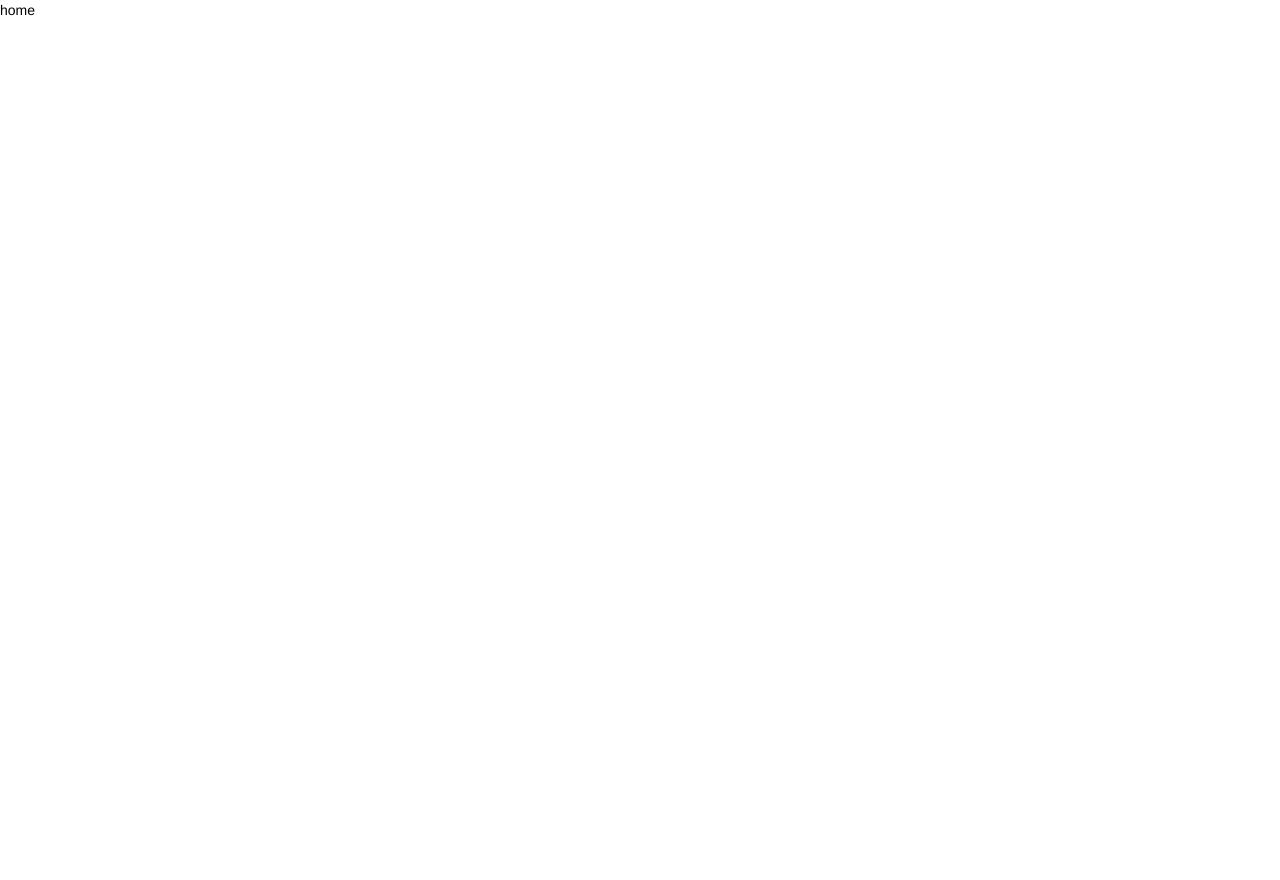
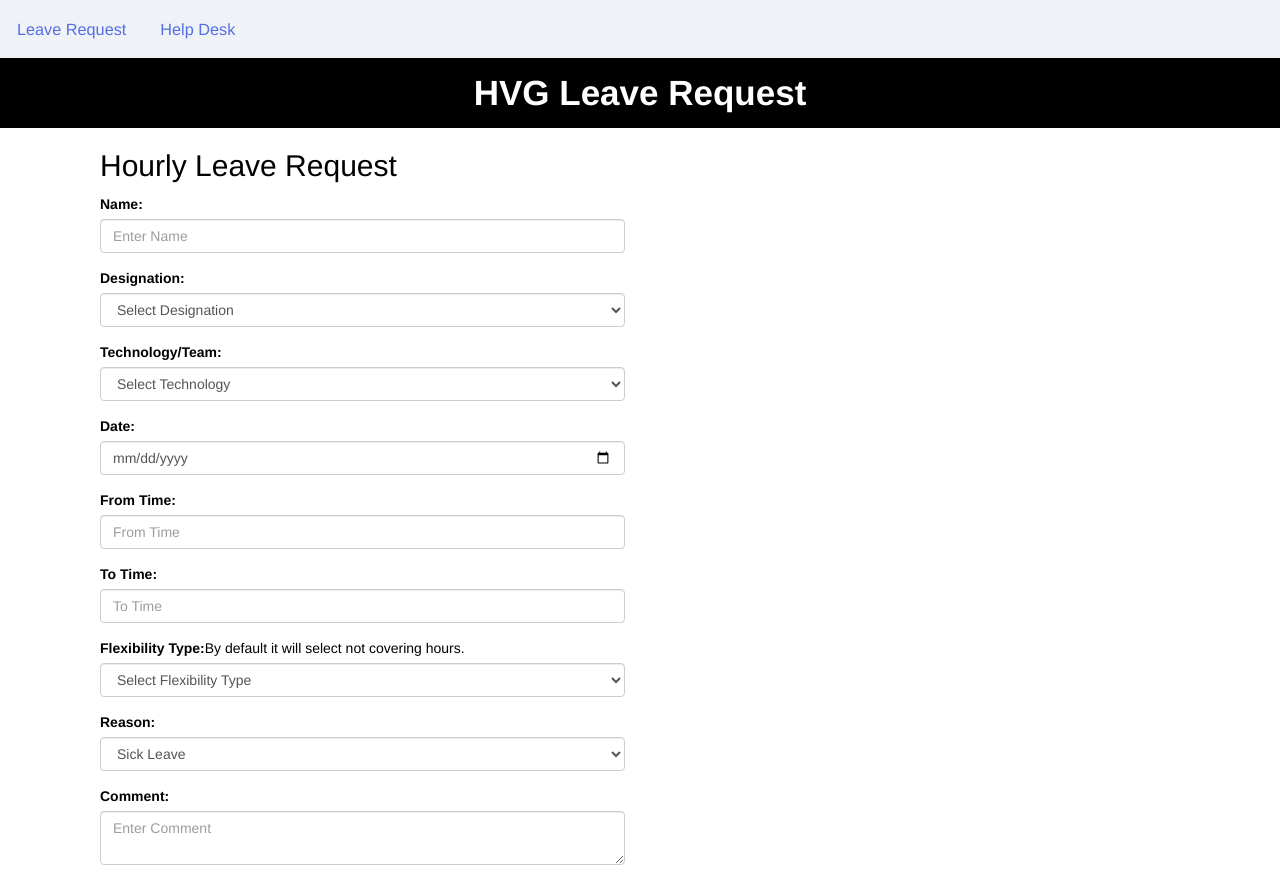
Before and after one commit to sagar-vaghela/employee-management, a Next.js app: page / in a window 1280 px wide. Before the commit the page ends 800 px from the top, so only its background shows below. Built offline with nearby package versions, Linux system fonts and the light colour scheme.

Commit message:
create navbar

```diff
--- /dev/null
+++ b/src/components/NavBar/Nav.js
@@ -0,0 +1,39 @@
+import Link from 'next/link'
+import React from 'react'
+
+function Nav() {
+  return (
+    <>
+    <nav class="navbar navbar-expand-lg navbar-light bg-light">
+        <button
+          class="navbar-toggler"
+          type="button"
+          data-toggle="collapse"
+          data-target="#navbarSupportedContent"
+          aria-controls="navbarSupportedContent"
+          aria-expanded="false"
+          aria-label="Toggle navigation"
+        >
+          <span class="navbar-toggler-icon"></span>
+        </button>
+
+        <div class="collapse navbar-collapse" id="navbarSupportedContent">
+          <ul class="navbar-nav mr-auto">
+            <li class="nav-item">
+              <button type="button" className="btn btn-link btn-lg">
+                <Link href={"/"}>Leave Request</Link>
+              </button>
+            </li>
+            <li class="nav-item">
+              <button type="button" className="btn btn-link btn-lg">
+                <Link href={"/help-desk"}>Help Desk</Link>
+              </button>
+            </li>
+          </ul>
+        </div>
+      </nav>
+    </>
+  )
+}
+
+export default Nav
--- a/src/pages/help-desk/index.js
+++ b/src/pages/help-desk/index.js
@@ -3,6 +3,7 @@
 import Moment from "moment";
 import HelpDeskListing from "@/components/helpDesk/HelpDeskListing";
 import CommonList from "@/components/helpDesk/CommonList";
+import Nav from "@/components/NavBar/Nav";
 
 const HelpDesk = () => {
   const [client, setClient] = useState("");
@@ -137,6 +138,7 @@
   };
   return (
     <>
+    <Nav/>
       <div className={styles.header}>
         <p>HVG Help Desk</p>
       </div>
@@ -230,6 +232,7 @@
               onChange={(e) => setTlName(e.target.value)}
             />
           </div>
+
         </div>
         <div className="col-sm-7">
           <div className={styles.mailBody}>
--- a/src/pages/index.js
+++ b/src/pages/index.js
@@ -1,8 +1,11 @@
+import Nav from "@/components/NavBar/Nav";
+import LeaveRequest from "./leave-request";
 
 export default function Home() {
   return (
     <>
-    home
+    <Nav/>
+      <LeaveRequest/>
     </>
-  )
+  );
 }
--- a/src/pages/leave-request/index.js
+++ b/src/pages/leave-request/index.js
@@ -5,7 +5,6 @@
   optionsTechnology,
   optionsType,
 } from "@/components/lib/constans";
-import styles from "./leaveRequest.module.css";
 
 const LeaveRequest = () => {
   const [name, setName] = useState("");
@@ -46,6 +45,9 @@
   };
   return (
     <>
+    <div className="header">
+        <p>HVG Leave Request</p>
+      </div>
       <div className="container">
         <div className="col-lg-6">
           <h2>Hourly Leave Request</h2>
@@ -183,7 +185,7 @@
 
           {name && (
             <div className="welcome_msg">
-             Hi Sir/Madam
+             Hi Sir/Madam,
             </div>
           )}
 
--- a/src/styles/globals.css
+++ b/src/styles/globals.css
@@ -102,6 +102,15 @@
   color: inherit;
   text-decoration: none;
 }
+.header p {
+  font-size: 35px;
+  color: #fff;
+  line-height: 70px;
+  font-weight: bold;
+  background: #000;
+  text-align: center;
+  margin-bottom: 0px;
+}
 
 .container {
   display: flex;
```
